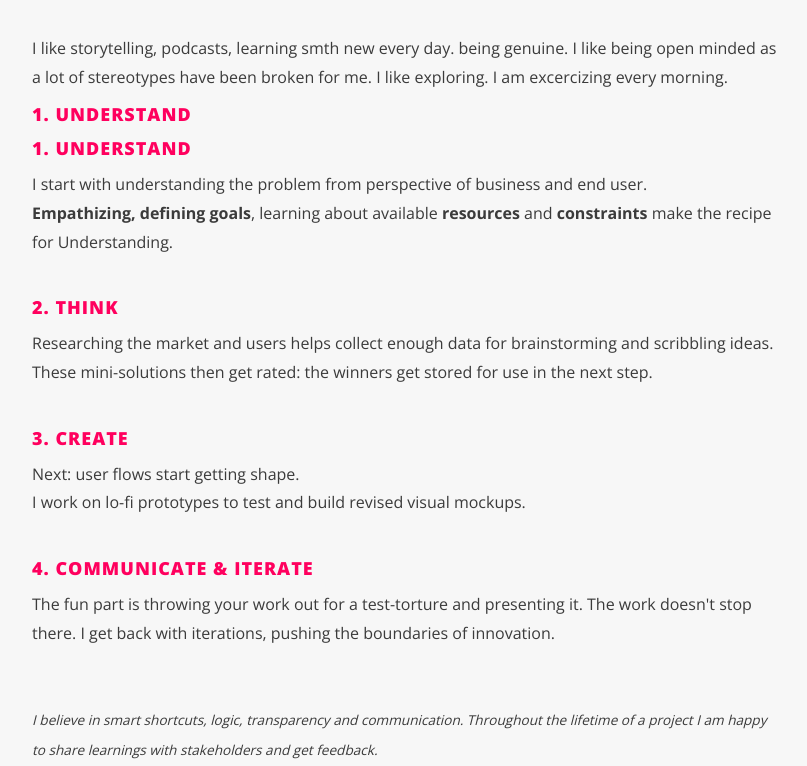
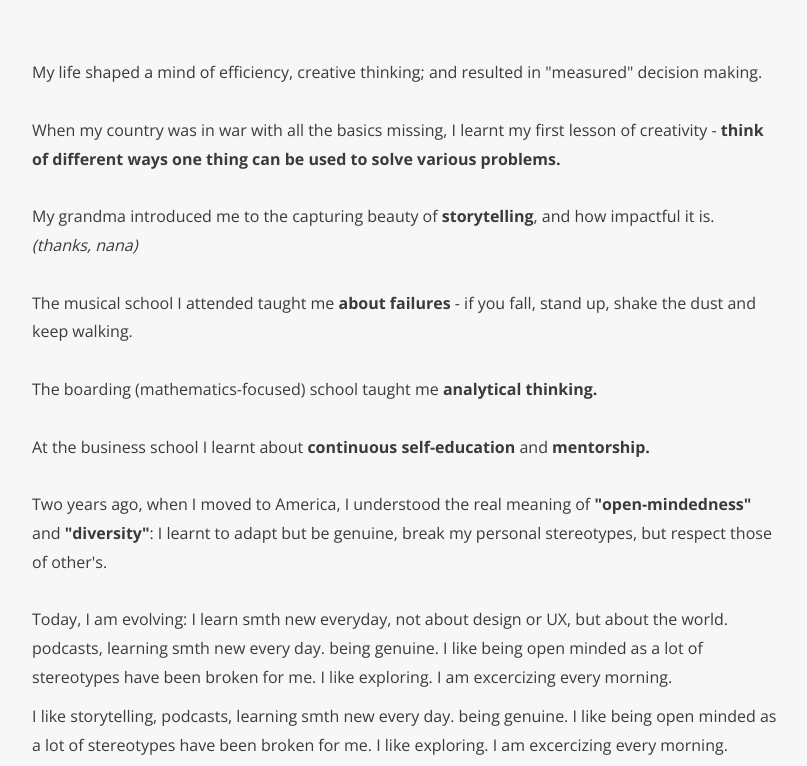
Before and after one commit to marywatcher/23visuel, a plain HTML site: page 23visuel/public_html/about/index.html in a window 1280 px wide. Shown: the part 1114-1880 px from the top of the page, without its empty margins (38-845 px from the left). Drawn offline with nearby package versions, Linux system fonts and the light colour scheme; some packages are replaced by stand-ins of ours; a web font is replaced by a local one.

Commit message:
working on About page

```diff
--- a/23visuel/public_html/about/index.html
+++ b/23visuel/public_html/about/index.html
@@ -96,11 +96,12 @@
         </div>
         <!--/ END preloader section -->
         <!-- START page title section -->
-        <div class="page-title">
+        <div class="page-title about-me">
             <div class="container">
                 <div class="row">
                     <div class="col-md-7 col-xs-12">
-                        <h1 class="title">About <span class="theme-color">Me.</span></h1>
+                        <h1 class="title">Hello, I am <span class="theme-color">Meri,</span></h1>
+                        <p><strong>that's "Mary" spelled in a cool way.</strong></p>
                         <p class="contact"><a href="mailto:meri@23visuel.com">meri@23visuel.com</a></p>
                     </div>
                 </div>
@@ -125,9 +126,18 @@
             <div class="container">
                 <div class="row">
                     <div class="col-md-8">
-                        I like storytelling, podcasts, learning smth new every day. being genuine. I like being open minded as a lot of stereotypes have been broken for me. I like exploring. I am excercizing every morning.
-                        <h4>1. Understand</h4>
+                        My life shaped a mind of efficiency, creative thinking; and resulted in "measured" decision making.<br /><br />
+                        When my country was in war with all the basics missing, I learnt my first lesson of creativity - <strong>think of different ways one thing can be used to solve various problems.</strong><br /><br />
+                        My grandma introduced me to the capturing beauty of <strong>storytelling</strong>, and how impactful it is.<br /><i>(thanks, nana)</i><br /><br />
+                        The musical school I attended taught me <strong>about failures</strong> - if you fall, stand up, shake the dust and keep walking.<br /><br />
+                        The boarding (mathematics-focused) school taught me <strong>analytical thinking.</strong><br /><br />
+                        At the business school I learnt about <strong>continuous self-education</strong> and <strong>mentorship.</strong><br /><br />
+                        Two years ago, when I moved to America, I understood the real meaning of <strong>"open-mindedness"</strong> and <strong>"diversity"</strong>: I learnt to adapt but be genuine, break my personal stereotypes, but respect those of other's.<br /><br />
+                        Today, I am evolving: I learn smth new everyday, not about design or UX, but about the world. podcasts, learning smth new every day. being genuine. I like being open minded as a lot of stereotypes have been broken for me. I like exploring. I am excercizing every morning.</p>
+                        <p>I like storytelling, podcasts, learning smth new every day. being genuine. I like being open minded as a lot of stereotypes have been broken for me. I like exploring. I am excercizing every morning.</p>
                         <!--
+                        Every morning 6:30 to 7:30 is my very personal time, to clear my mind, to be at the gym. - and by the way that's UX thinking applied to motivating myself to workout.
+                        I failed a lot. I know that methodical approach is the best. I play piano.
                         <p>I am creative and analytical
                         growing up during war time
                         international perspective
@@ -136,18 +146,6 @@
                         plants manufacturing
                         self-educating
                         </p>-->
-                        <h4>1. Understand</h4>
-                        I start with understanding the problem from perspective of business and end user.<br />
-                        <strong>Empathizing, defining goals</strong>, learning about available <strong>resources</strong> and <strong>constraints</strong> make the recipe for Understanding.<br /><br />
-                        <h4>2. Think</h4>
-                        Researching the market and users helps collect enough data for brainstorming and scribbling ideas. These mini-solutions then get rated: the winners get stored for use in the next step.<br /><br />
-                        <h4>3. Create</h4>
-                        Next: user flows start getting shape.<br />
-                        I work on lo-fi prototypes to test and build revised visual mockups.<br /><br />
-                        <h4>4. Communicate &amp; Iterate</h4>
-                        The fun part is throwing your work out for a test-torture and presenting it. The work doesn't stop there. I get back with iterations, pushing the boundaries of innovation.
-                        <br /><br /><br />
-                        <i class="small">I believe in smart shortcuts, logic, transparency and communication. Throughout the lifetime of a project I am happy to share learnings with stakeholders and get feedback.</i>
                     </div>
                 </div>
             </div>
--- a/23visuel/public_html/css/style.css
+++ b/23visuel/public_html/css/style.css
@@ -55,6 +55,8 @@ ol, ul { line-height: 2.5em;}
 .small-section.design-process, .small-section.about-me { padding-top: 0 !important; padding-bottom: 0 !important; }
 .small-section.about-me .desktop-switch { margin-bottom: 60px; }
 
+.page-title.about-me { padding-bottom: 35px; }
+
 blockquote {
     border-left: 10px solid #FF005E;
     quotes: "\201C""\201D""\2018""\2019";
```
